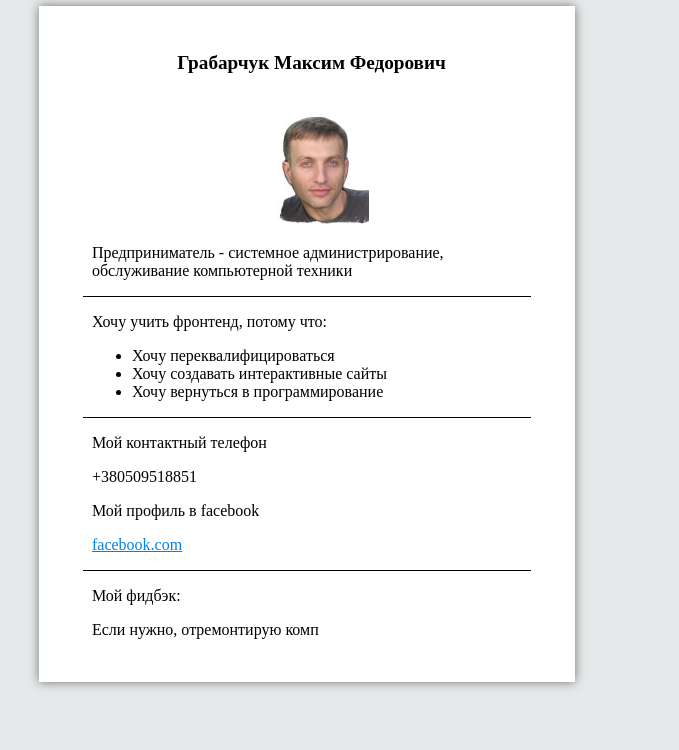
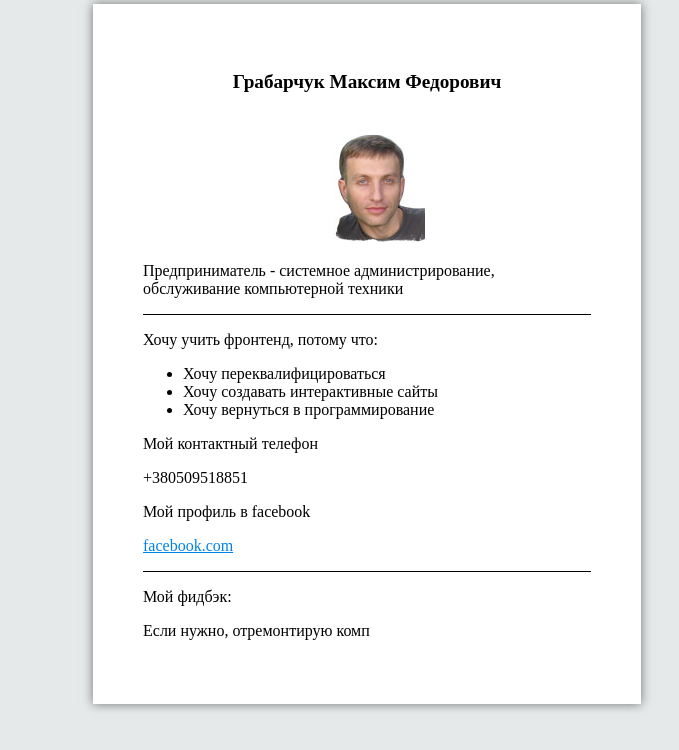
Before and after one commit to maxon010/HomeWork, a plain HTML site: page HomeWork/Module02/index.html in a window 1280 px wide. Shown: the whole page, without its empty margins (371-1050 px from the left). Drawn offline with Linux system fonts and the light colour scheme.

Commit message:
изменение процентов на пиксели

```diff
--- a/HomeWork/Module02/css/main.css
+++ b/HomeWork/Module02/css/main.css
@@ -1,25 +1,26 @@
 html {
+
+}
+body {
     margin: 0;
     padding: 0;
     background-color: #e6e9e9;
 }
-body {
-    margin: 0;
-    padding: 0;
-}
 .page {
     /*margin: 4px, 464px, 52px, 464px - замеры на макете, разрешение 1440x806*/
-    margin-top: 0.5%; /*4px*/
-    margin-bottom: 6.45%; /*52px*/
-    margin-left: 32%; /*464px*/
-    padding-right: 3.47%;
-    padding-left: 3.47%;
-    width: 35%;
+    margin-top: 4px; /*4px*/
+    margin-bottom: 52px; /*52px*/
+    margin-left: 464px; /*464px*/
+    margin-right: 464px; /*464px*/
+    padding-right: 50px;
+    padding-left: 50px;
+    width: 35%; /* 512px */
     background-color: white;
     box-shadow: 0 0 10px rgba(0, 0, 0, 0.5);
     text-align: left;
 }
-#fio{
+#personal_name{
+
     font-size: 120%;
     font-weight: bold;
     text-align: center;
@@ -27,24 +28,20 @@ body {
 #img1 {
     text-align: center;
 }
-.iam{
-    padding-top: 6%;
+.personal_data{
+    padding-top: 48px;
     border-bottom: 1px solid black;
     align-content: center;
-    padding-left: 2%;
 }
 
-.want{
+.persona_wish{
     border-bottom: 1px solid black;
-    padding-left: 2%;
 }
 .contacts{
     border-bottom: 1px solid black;
-    padding-left: 2%;
 }
 .feedback{
-    padding-left: 2%;
-    padding-bottom: 6%;
+    padding-bottom: 48px;
 }
 
 a {
--- a/HomeWork/Module02/index.html
+++ b/HomeWork/Module02/index.html
@@ -9,14 +9,14 @@
 
 <body>
     <div class="page">
-        <div class="iam" >
-        <p id="fio">Грабарчук Максим Федорович</p>
+        <div class="personal_data" >
+        <p id="personal_name">Грабарчук Максим Федорович</p>
         <p id="img1">
             <img src="img/dz1.jpg" />
         </p>
         <p>Предприниматель - системное администрирование, обслуживание компьютерной техники</p>
         </div>
-        <div class="want">
+        <div class="personal_wish">
             <p>Хочу учить фронтенд, потому что:</p>
             <p>
             <ul>
```
